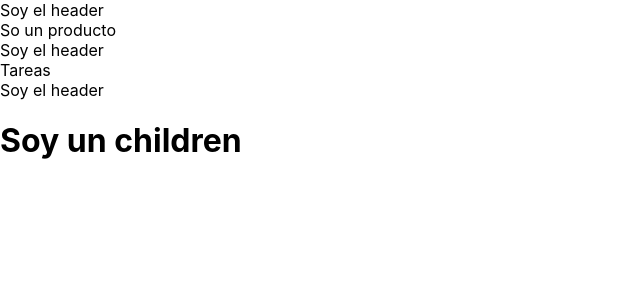
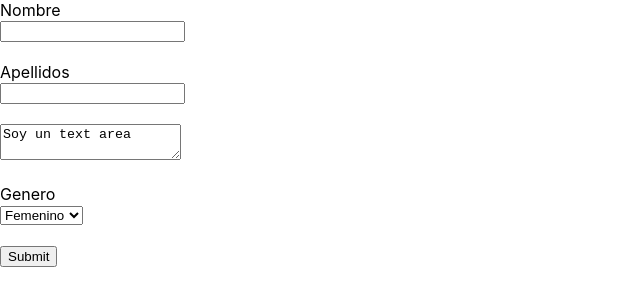
Before and after one commit to apps-camelot/webinar-react, a React (Create React App) app: page / in a window 1280 px wide. Shown: the top 306 px of the page, without its empty margins (0-640 px from the left). Built offline with nearby package versions, Linux system fonts and the light colour scheme.

Commit message:
Ejemplo form

```diff
--- a/src/App.css
+++ b/src/App.css
@@ -3,7 +3,7 @@
 }
 
 .App-logo {
-  height: 40vmin;
+  height: 20vmin;
   pointer-events: none;
 }
 
@@ -28,6 +28,21 @@
   color: #61dafb;
 }
 
+.Calculadora {
+  color: white;
+}
+.Operacion {
+  border-radius: 5px;
+  border: 1px solid #cccccc;
+  margin: 10px;
+  padding: 0.3em;
+  min-width: 15px;
+  display: inline-block;
+}
+.input_number {
+  text-align: right;
+}
+
 @keyframes App-logo-spin {
   from {
     transform: rotate(0deg);
--- a/src/App.js
+++ b/src/App.js
@@ -1,32 +1,63 @@
-import { Fragment, useEffect, useState } from "react";
 import "./App.css";
+import React, { Fragment } from "react";
 
 function App() {
-  const Header = (props) => {
+  const submit = (e) => {
+    e.preventDefault();
+    const data = new FormData(e.target);
+
+    fetch("/api", {
+      method: "POST",
+      body: data,
+      headers: { "Soy-Un-Header": "Hola mundo" },
+    });
+  };
+
+  const espacio = () => {
     return (
-      <div>
-        Soy el header
+      <Fragment>
         <br />
-        {props.children}
-      </div>
+        <br />
+      </Fragment>
     );
   };
 
-  const Producto = () => {
-    return <div>So un producto</div>;
+  const Label = (props) => {
+    return (
+      <Fragment>
+        <label>{props.children}</label>
+        <br />
+      </Fragment>
+    );
   };
 
   return (
     <div>
-      <Header>
-        <Producto />
-      </Header>
+      <form onSubmit={submit}>
+        <Label>Nombre</Label>
+        <input type="text" name="nombre" />
 
-      <Header>Tareas</Header>
+        {espacio()}
 
-      <Header>
-        <h1>Soy un children</h1>
-      </Header>
+        <Label>Apellidos</Label>
+        <input type="text" name="apellidos" />
+
+        {espacio()}
+
+        <textarea name="contenido">Soy un text area</textarea>
+
+        {espacio()}
+
+        <Label>Genero</Label>
+        <select name="genero">
+          <option value="femenino">Femenino</option>
+          <option value="masculino">Masculino</option>
+        </select>
+
+        {espacio()}
+
+        <input type="submit" name="Enviar" />
+      </form>
     </div>
   );
 }
--- /dev/null
+++ b/src/components/Proyecto/Proyecto.css
@@ -0,0 +1,2 @@
+.clase {
+}
```
Also changed, not shown: ejemplos.js (added, +128 -0 lines), src/components/Proyecto/Proyecto.jsx (added).
